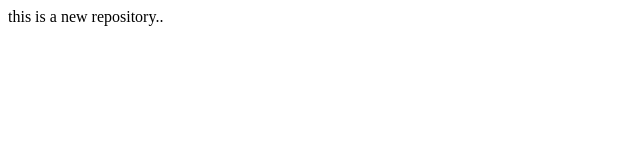
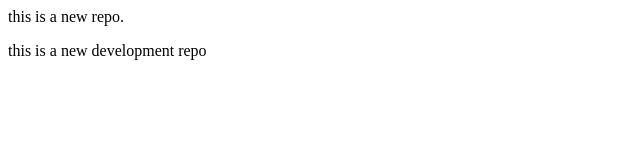
Before and after one commit to Chandana-Shewale/code-repo, a plain HTML site: page code-repo/index.html in a window 1280 px wide. Shown: the whole page, without its empty margins (0-640 px from the left). Drawn offline with Linux system fonts and the light colour scheme.

Commit message:
read files

```diff
--- a/code-repo/index.html
+++ b/code-repo/index.html
@@ -1 +1,2 @@
-<p>this is a new repository..</p>
+<p>this is a new repo.</p>
+<p> this is a new development repo</p>
```
